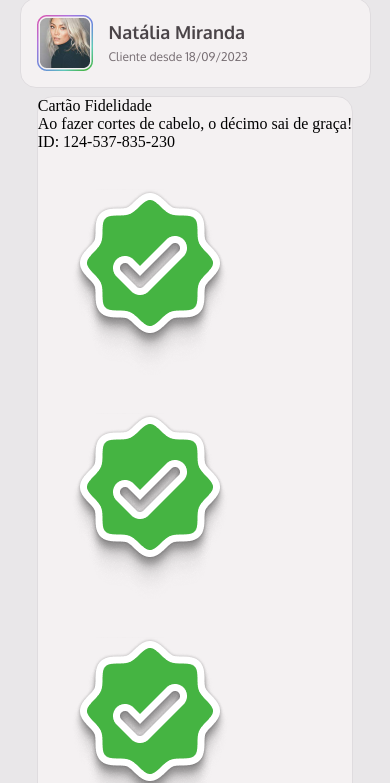
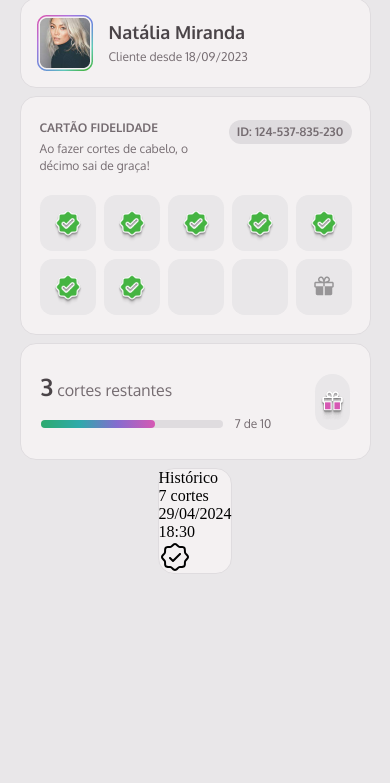
Before and after one commit to ropdias/member-club, a website built with webpack: page src/index.html in a window 390 px wide. Shown: the part 92-875 px from the top of the page. After the commit the page ends 844 px from the top, so only its background shows below. Built offline with nearby package versions, Linux system fonts and the light colour scheme.

Commit message:
applying CSS to card

```diff
--- a/src/styles/card.css
+++ b/src/styles/card.css
@@ -4,10 +4,149 @@
   border-radius: 1rem;
   grid-column: 2/3;
   grid-row: 1/2;
+
+  width: 100%;
+  height: 20.8125rem;
+
+  padding: calc(2.25rem - 0.0625rem) calc(2rem - 0.0625rem) calc(2rem - 0.0625rem);
+  display: flex;
+  flex-direction: column;
+  align-items: center;
+  gap: 2rem;
+
+  & .card-header {
+    display: flex;
+    gap: 3.0625rem;
+
+    & .card-header-text {
+      display: flex;
+      flex-direction: column;
+      gap: 0.25rem;
+      height: 2.5625rem;
+      margin-top: 0.25rem;
+
+      & h2 {
+        font: var(--font-subtitle-sm);
+        text-transform: var(--text-transform);
+        color: var(--gray-500);
+      }
+
+      & span {
+        font: var(--font-text-sm);
+        color: var(--gray-500);
+      }
+    }
+
+    & .card-header-id-tag {
+      display: flex;
+      align-items: center;
+      justify-content: center;
+      flex: 0 0 auto;
+
+      width: 9.3125rem;
+      height: 2rem;
+
+      background-color: var(--gray-300);
+      border-radius: 1rem;
+      padding: 0.5rem 0.75rem;
+
+      font: var(--font-subtitle-md);
+      text-transform: var(--text-transform);
+      color: var(--gray-500);
+      text-align: center;
+    }
+  }
+
+  & .card-slots {
+    display: flex;
+    flex-wrap: wrap;
+    gap: 1rem;
+
+    & .card-item {
+      width: 5.5rem;
+      height: 5.5rem;
+      border-radius: 1.25rem;
+      background-color: var(--gray-200);
+      position: relative;
+
+      & img[src*="pin-check"] {
+        width: 4rem;
+        height: 4rem;
+        object-fit: fill;
+        position: absolute;
+        top: 50%;
+        left: 50%;
+        transform: translate(-50%, -50%);
+      }
+
+      & img[src*="gift-solid"] {
+        width: 2.5rem;
+        height: 2.5rem;
+        object-fit: fill;
+        position: absolute;
+        top: 50%;
+        left: 50%;
+        transform: translate(-50%, -50%);
+        opacity: 0.35;
+      }
+    }
+  }
 }
 
-@media (width <= 57em) {
+@media (max-width: 57em) {
   .card {
     order: 2;
+    height: 100%;
+    min-width: 18.75rem;
+    padding: calc(1.5rem - 0.0625rem) calc(1.25rem - 0.125rem) calc(1.25rem - 0.0625rem) calc(1.25rem - 0.0625rem);
+    gap: 1.25rem;
+
+
+    & .card-header {
+      gap: 1rem;
+
+      & .card-header-text {
+        height: 3.4375rem;
+        margin-top: 0;
+
+        & h2 {
+          font: var(--font-subtitle-sm);
+        }
+
+        & span {
+          font: var(--font-text-xs);
+        }
+      }
+
+      & .card-header-id-tag {
+        width: 7.6875rem;
+        height: 1.5rem;
+
+        border-radius: 0.75rem;
+        padding: 0.21875rem 0.5rem;
+
+        font: var(--font-subtitle-sm);
+      }
+    }
+
+    & .card-slots {
+      gap: 0.5rem;
+
+      & .card-item {
+        width: 3.5rem;
+        height: 3.5rem;
+        border-radius: 0.785625rem;
+
+        & img[src*="pin-check"] {
+          width: 2.5rem;
+          height: 2.5rem;
+        }
+
+        & img[src*="gift-solid"] {
+          width: 1.5rem;
+          height: 1.5rem;
+        }
+      }
+    }
   }
 }
```
